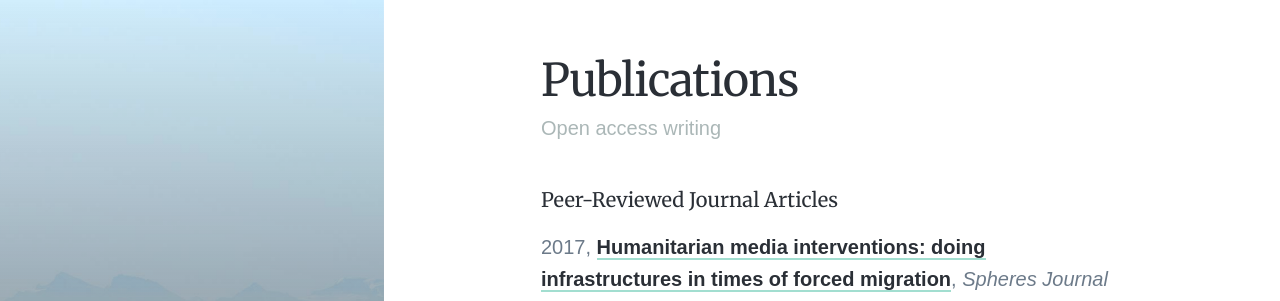
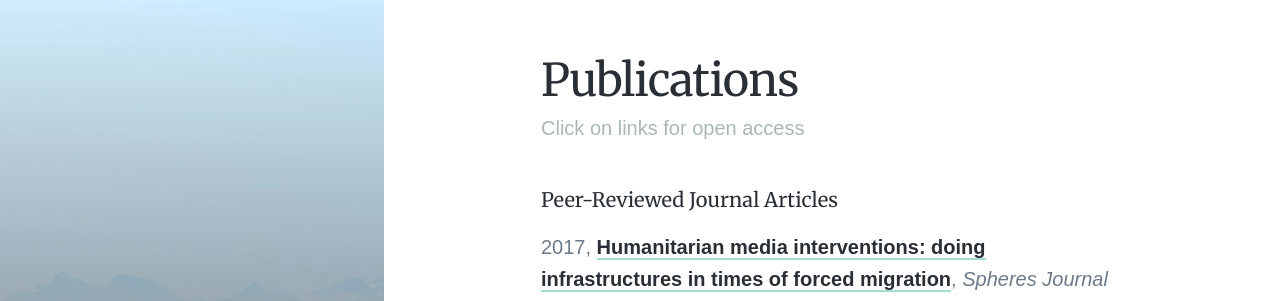
Before and after one commit to Tschuetzuci/tschuetzuci.github.io, a Jekyll site: the page built from _pages/publications.md, in a window 1280 px wide and 900 px high. Shown: the top 301 px of the window. Built offline with Jekyll 4.4.1, drawn with Linux system fonts in a browser that asks for light colours; nearby versions of some CDN libraries; some web fonts are replaced.

Commit message:
Update publications.md

```diff
--- a/_pages/publications.md
+++ b/_pages/publications.md
@@ -1,6 +1,6 @@
 ---
 title: Publications
-subtitle: Open access writing
+subtitle: Click on links for open access
 description: Publications by Tim Schütz
 featured_image: /images/demo/demo-portrait.jpg
 ---
```
